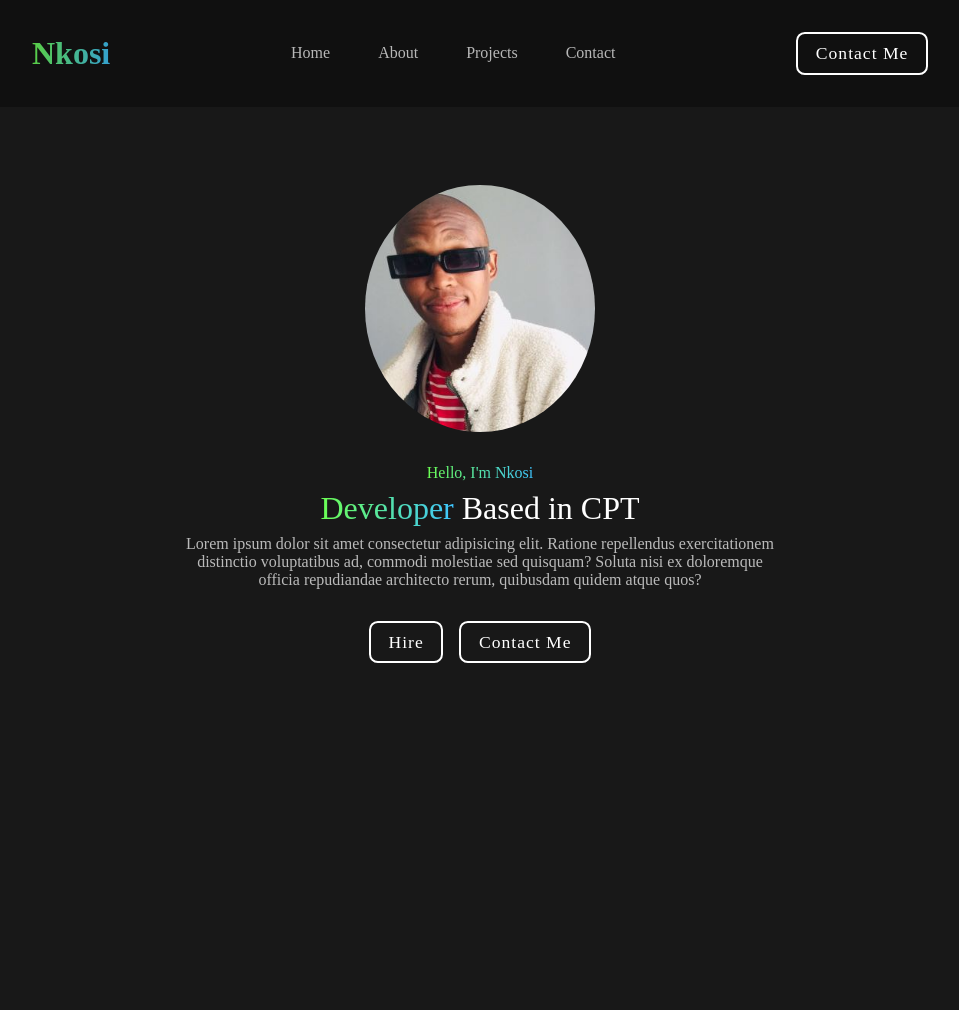
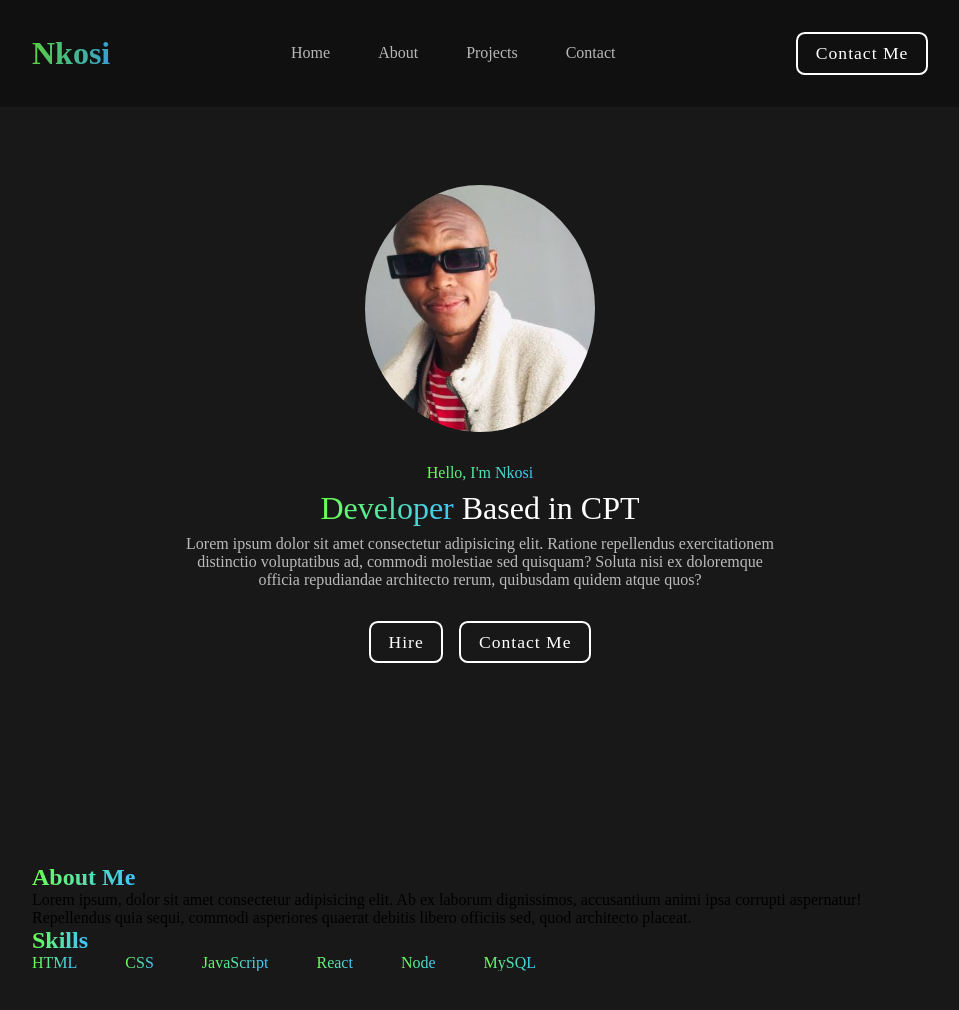
Before and after one commit to NkosiPark/Website-Portfolio, a plain HTML site: page website.html in a window 1280 px wide. Shown: the whole page, without its empty margins (160-1119 px from the left). Before the commit the page ends 800 px from the top, so only its background shows below. Drawn offline with nearby package versions, Linux system fonts and the light colour scheme.

Commit message:
10th commit

```diff
--- a/website.html
+++ b/website.html
@@ -55,6 +55,51 @@
 
     </section>
 
+    <section id="about">
+        <div class="about-box">
+            <div class="about-info">
+                <h1><span>About Me</span></h1>
+                <p>Lorem ipsum, dolor sit amet consectetur adipisicing elit. Ab ex laborum dignissimos, accusantium animi ipsa corrupti aspernatur! Repellendus quia sequi, commodi asperiores quaerat debitis libero officiis sed, quod architecto placeat.</p>
+
+            </div>
+
+            <h2><span>Skills</span></h2>
+            <div class="skills">
+                <ul>
+                    <li>
+                        <span>HTML</span>
+                    </li>
+
+                    <li>
+                        <span>CSS</span>
+                    </li>
+
+                    <li>
+                        <span>JavaScript</span>
+                    </li>
+
+                    <li>
+                        <span>React</span>
+                    </li>
+
+                    <li>
+                        <span>Node</span>
+                    </li>
+
+                    <li>
+                        <span>MySQL</span>
+                    </li>
+                </ul>
+
+
+            </div>
+
+        </div>
+
+
+
+    </section>
+
 
     <script src="script.js"></script>
 
```
